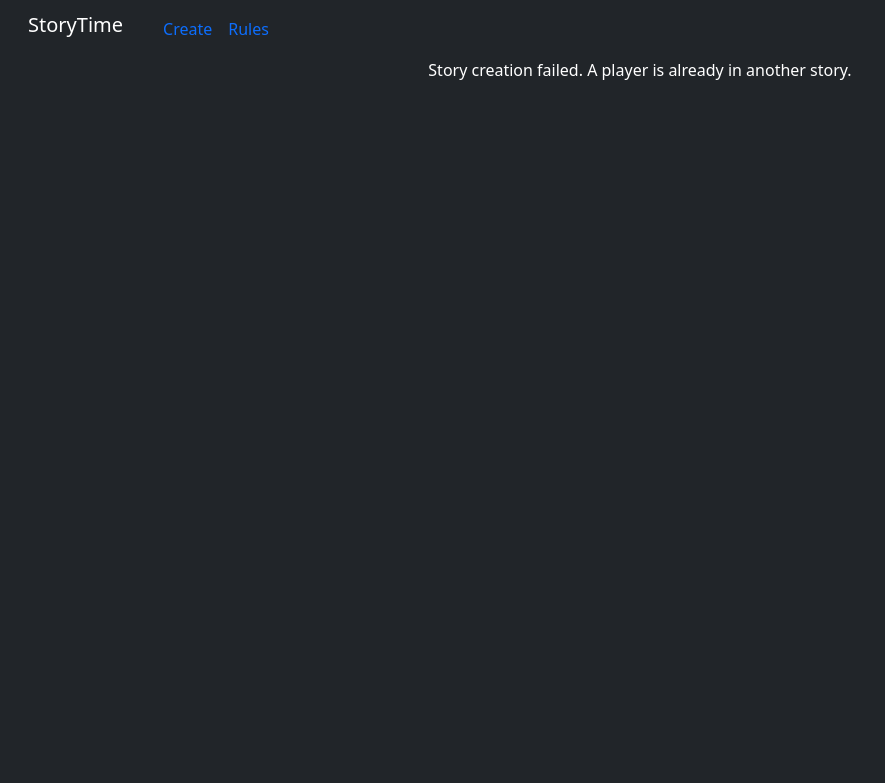
After one commit to christian-doucette/hackathon22, a Flask app: template templates/create_game_fail.html in a window 1280 px wide. The commit adds this page. Shown: the top 783 px of the page, without its empty margins (0-885 px from the left). Run offline with Flask 2, Linux system fonts and the light colour scheme; the template is opened without the code that fills it, so the values that code supplies are empty.

Commit message:
added check to see if new player is already playing a game. if so, game creation fails

```diff
--- a/app.py
+++ b/app.py
@@ -114,8 +114,14 @@ def create_group():
     # connects to MongoDB Atlas instance, inserts this game, then closes connection
     with pymongo.MongoClient(os.getenv("DB_CLIENT_STRING")) as db_client:
         games_table = db_client.test.games
+
+        # checking if any player is already in a story. if so, story creation fails
+        rows = games_table.find({})
+        for row in rows:
+            if len(set(row["nums"]) & set(nums)) > 0:
+                return render_template("create_game_fail.html")
+
         new_game = {"title": title, "message": "", "names": names, "nums": nums, "index_in_nums": 0, "max_words": max_words}
-
         twilio_num = "+17579199437"
         account_sid = os.getenv('TWILIO_SID')
         auth_token  = os.getenv('TWILIO_AUTH_TOKEN')
--- a/templates/create_game.html
+++ b/templates/create_game.html
@@ -19,5 +19,5 @@
                 </ul>
         </nav>
     </header>
-    <p>Your game was successfully created</p>
+    <p>Your story was successfully created</p>
 </body>
--- /dev/null
+++ b/templates/create_game_fail.html
@@ -0,0 +1,23 @@
+<head>
+    <meta property="og:title" content="Storytime - MLH22">
+    <meta property="og:url" content="story-time-hackathon.herokuapp.com">
+    <meta property="og:type" content="website">
+    <meta property="og:image" content="https://avatars.githubusercontent.com/u/64502867?v=4">
+    <link href="https://cdn.jsdelivr.net/npm/bootstrap@5.1.3/dist/css/bootstrap.min.css" rel="stylesheet" integrity="sha384-1BmE4kWBq78iYhFldvKuhfTAU6auU8tT94WrHftjDbrCEXSU1oBoqyl2QvZ6jIW3" crossorigin="anonymous">
+</head>
+<body class="bg-dark text-center text-white">
+    <header>
+        <nav class="navbar navbar-expand-lg container-fluid">
+            <h3 class="navbar-brand px-3">StoryTime</h3>
+                <ul class="navbar-nav">
+                  <li class="nav-item">
+                    <a class="nav-link active" aria-current="page" href="/">Create</a>
+                  </li>
+                  <li class="nav-item">
+                    <a class="nav-link" href="/rules">Rules</a>
+                  </li>
+                </ul>
+        </nav>
+    </header>
+    <p>Story creation failed. A player is already in another story.</p>
+</body>
```
